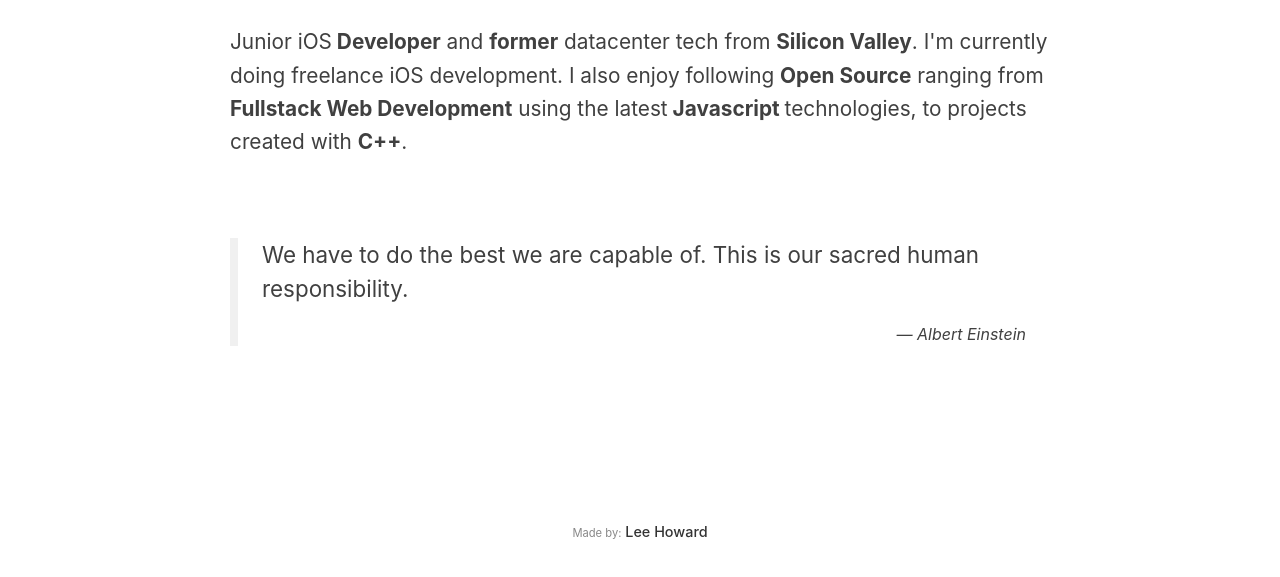
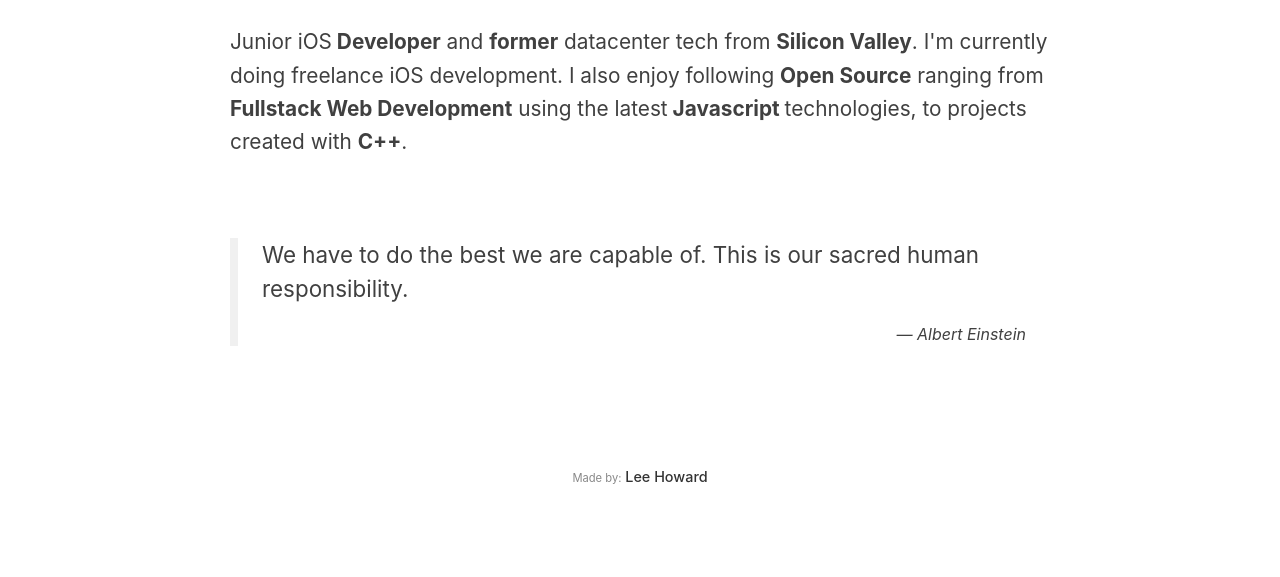
Before and after one commit to leeghwrd/www.leeghwrd.ml, a Gatsby site: page /about/ in a window 1280 px wide. Shown: the part 179-756 px from the top of the page. Built offline with nearby package versions, Linux system fonts and the light colour scheme; Gatsby itself is replaced by a stand-in of ours.

Commit message:
disable main-content min-height calc.

```diff
--- a/src/components/layout.css
+++ b/src/components/layout.css
@@ -450,7 +450,7 @@ NEED TO CREATE PALLETE MAYBE?
 #main-content {
     /* margin-top: 60px; */
     padding: 2rem 0 0 0;     /* add amount from disabled margin-top.*/
-    min-height: calc(100vh - 210px);
+    /* min-height: calc(100vh - 210px); uneeded, wait until sure no side-affect. */
 }
 
 #main-content h1 {
```
